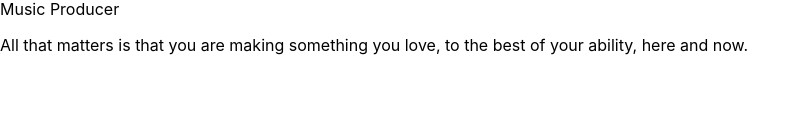
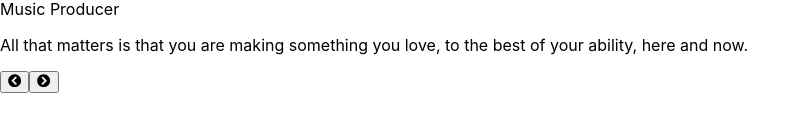
Before and after one commit to OerdBej/react-reviews, a React (Create React App) app: page / in a window 1280 px wide. Shown: the part 368-500 px from the top of the page, without its empty margins (0-810 px from the left). Built offline with nearby package versions, Linux system fonts and the light colour scheme.

Commit message:
updating the state index from prev state index

```diff
--- a/src/App.js
+++ b/src/App.js
@@ -12,6 +12,20 @@ const App = () => {
     const { name, job, image, text } = people[index];
     console.log(name);
 
+    const nextPerson = () => {
+        setIndex((prevIndex) => {
+            const newIndex = prevIndex + 1;
+            return newIndex;
+        });
+    };
+
+    const prevPerson = () => {
+        setIndex((prevIndex) => {
+            const newIndex = prevIndex + 1;
+            return newIndex;
+        });
+    };
+
     return (
         <main>
             <article className='review'>
@@ -24,6 +38,14 @@ const App = () => {
                 <h4>{name}</h4>
                 <p>{job}</p>
                 <p>{text}</p>
+                <div>
+                    <button onClick={prevPerson}>
+                        <FaChevronCircleLeft />
+                    </button>
+                    <button onClick={nextPerson}>
+                        <FaChevronCircleRight />
+                    </button>
+                </div>
             </article>
         </main>
     );
```
